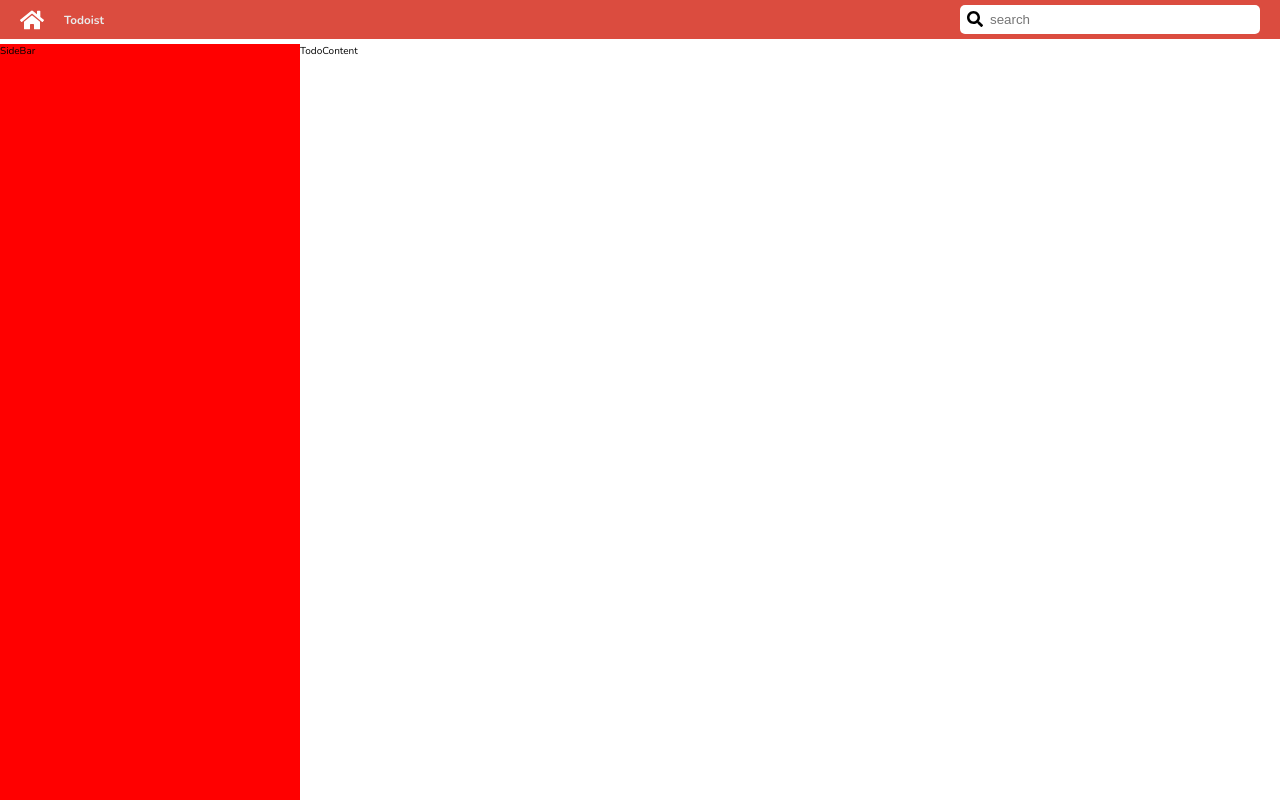
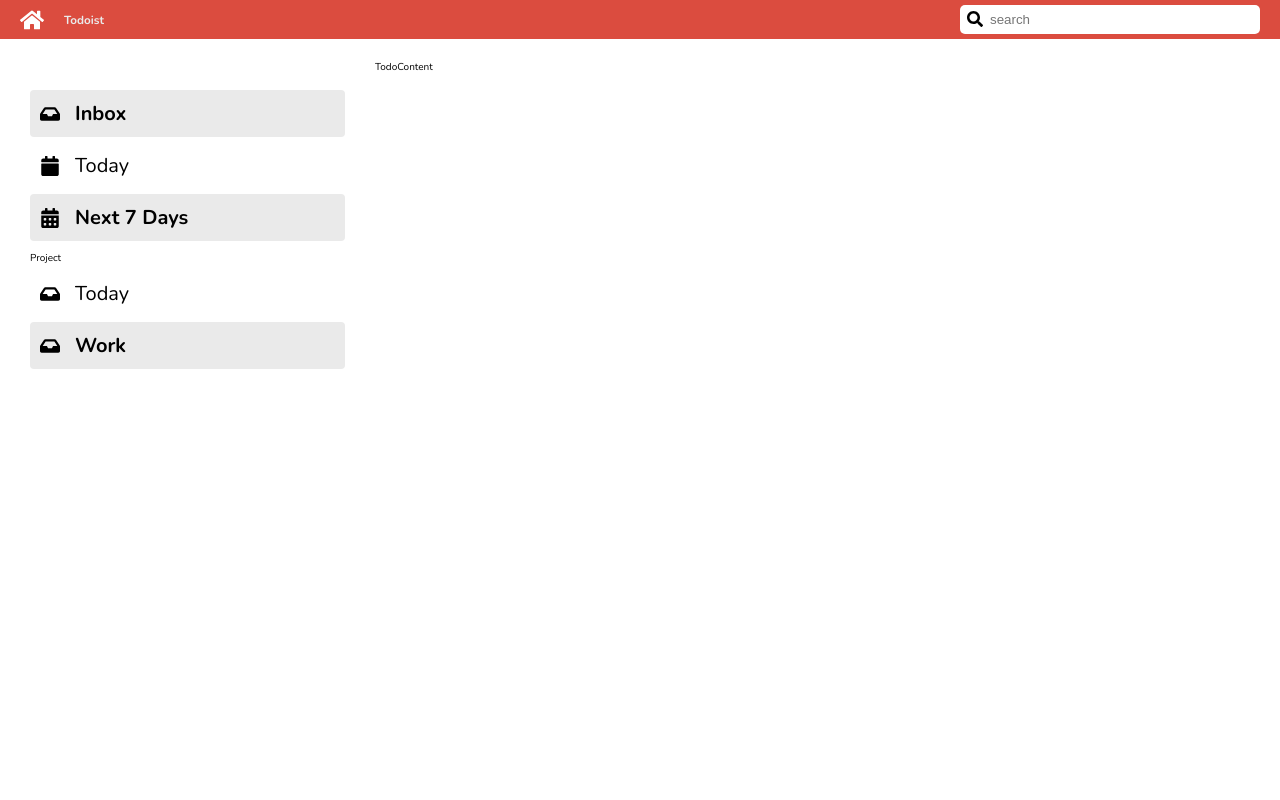
Before and after one commit to chatinunk97/CC15-TodoList, a React (Create React App) app: page / in a window 1280 px wide. Built offline with nearby package versions, Linux system fonts and the light colour scheme.

Commit message:
Finish:Dynamic className for ListItem

```diff
--- a/src/app/App.js
+++ /dev/null
@@ -1,17 +0,0 @@
-import "./App.scss";
-import Header from  "../components/Header"
-
-function App() {
-  return (
-    <div className="todo">
-      <div className="todo__header">
-        <Header/>
-      </div>
-
-      <div className="todo__sidebar">SideBar</div>
-      <div className="todo__content">TodoContent</div>
-    </div>
-  );
-}
-
-export default App;
--- /dev/null
+++ b/src/app/App.jsx
@@ -0,0 +1,37 @@
+import "./App.scss";
+import Header from "../components/Header";
+import ListItem from "../components/ListItem";
+import {
+  FaInbox,
+  FaCalendar,
+  FaCalendarAlt,
+  FaChevronDown,
+} from "react-icons/fa";
+
+function App() {
+  return (
+    <div className="todo">
+      <div className="todo__header">
+        <Header />
+      </div>
+      <div className="todo__sidebar">
+        <aside className="sidebar">
+          <section className="sidebar__category"></section>
+          <ul className="list">
+            <ListItem text="Inbox" icon={<FaInbox />} active = {true} />
+            <ListItem text="Today" icon={<FaCalendar />} active = {false} />
+            <ListItem text="Next 7 Days" icon={<FaCalendarAlt />} active = {true} />
+          </ul>
+          <ul className="list">
+            <section className="sidebar__category">Project</section>
+            <ListItem text="Today" icon={<FaInbox />} active = {false} />
+            <ListItem text="Work" icon={<FaInbox />} active = {true} />
+          </ul>
+        </aside>
+      </div>
+      <div className="todo__content">TodoContent</div>
+    </div>
+  );
+}
+
+export default App;
--- a/src/app/App.scss
+++ b/src/app/App.scss
@@ -22,10 +22,18 @@
     // Above's Shorthand
     grid-row: 2/-1;
     grid-column: 1/2;
-    background-color: red;
   }
   &__content {
     grid-row: 2/-1;
     grid-column: 2/-1;
   }
 }
+
+.sidebar {
+  gap: 10px;
+  padding: 20px 30px;
+  display: flex;
+  flex-direction: column;
+  // background-color: dodgerblue;
+  height: calc(100vh - $header-height);
+}
--- /dev/null
+++ b/src/components/ListItem.jsx
@@ -0,0 +1,12 @@
+import "./ListItem.scss";
+
+function ListItem(props) {
+  const listClassName = `list__item ${props.active? 'active' : ''}`;
+  return (
+    <li className={listClassName}>
+      {props.icon}
+      <p className='list_item_text'>{props.text}</p>
+    </li>
+  );
+}
+export default ListItem;
--- /dev/null
+++ b/src/components/ListItem.scss
@@ -0,0 +1,29 @@
+@import "../index.scss";
+.list {
+    display: flex;
+    flex-direction: column;
+    gap: 5px;
+
+    //Modifier
+    &__item {
+      display: flex;
+      align-items: center;
+      gap: 15px;
+      font-size: 2rem;
+      padding: 10px;
+      border-radius: 4px;
+
+      &:hover {
+        background-color: $grey-light;
+        cursor: pointer;
+      }
+
+      &__text {
+        font-weight: 500;
+      }
+    }
+    .active{
+      font-weight: 700;
+      background-color: $grey-light;
+    }
+  }
--- a/src/index.scss
+++ b/src/index.scss
@@ -7,8 +7,8 @@
 $white: #fff;
 
 // GLOBAL RESET Styling //
-$header-height: 44px;
-$sidebar-width: 300px;
+$header-height: 60px;
+$sidebar-width: 375px;
 *,
 *::after,
 *::before {
@@ -30,5 +30,7 @@
   -moz-osx-font-smoothing: grayscale;
 
 }
-
+li{
+  list-style: none;
+}
 //
```
